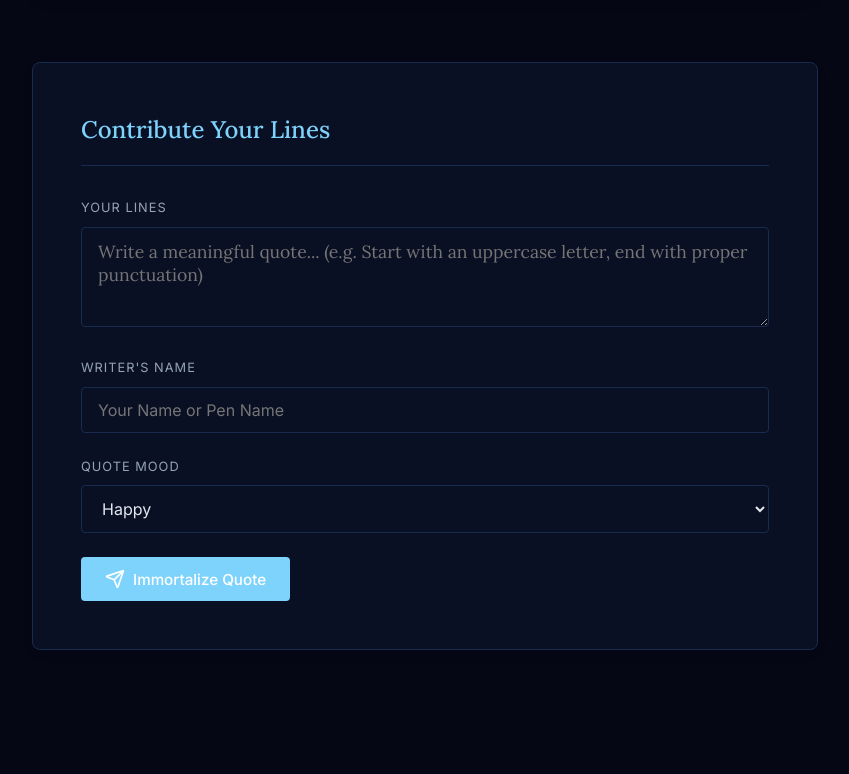
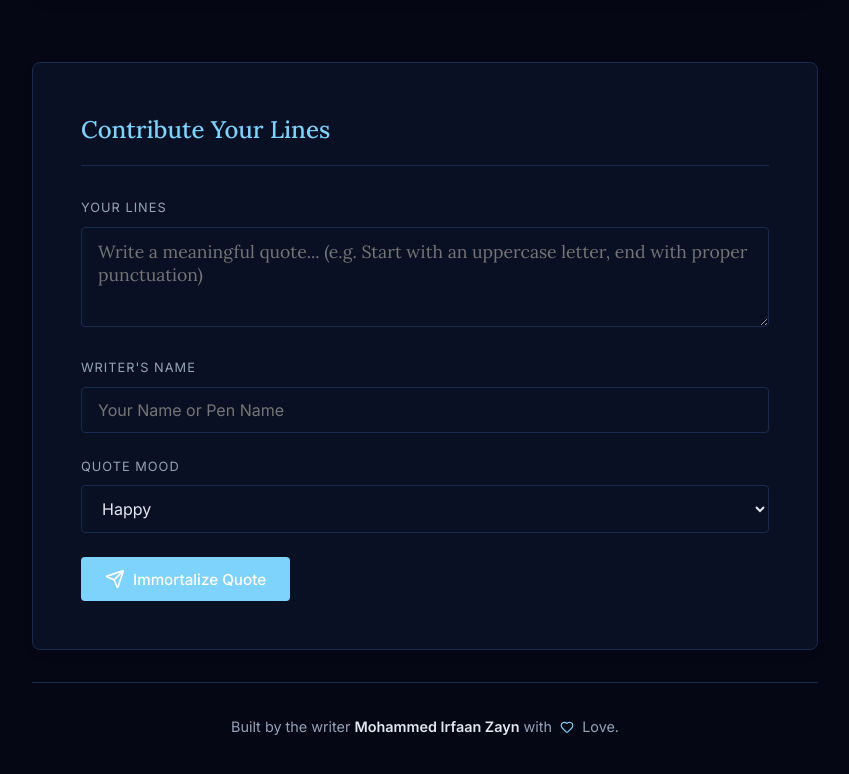
Before and after one commit to LeoxIrfzzzz/Inspira-Ink, a Next.js app: page / in a window 1280 px wide. Shown: the part 648-1422 px from the top of the page, without its empty margins (215-1064 px from the left). Before the commit the page ends 1378 px from the top, so only its background shows below. Built offline with nearby package versions, Linux system fonts and the light colour scheme.

Commit message:
Add credits to writer Mohammed Irfaan Zayn

```diff
--- a/src/app/page.tsx
+++ b/src/app/page.tsx
@@ -212,6 +212,10 @@ export default function InspiraInk() {
           </button>
         </form>
       </section>
+
+      <footer style={{ textAlign: 'center', padding: '2rem 0', color: 'var(--ink-text-muted)', fontSize: '0.9rem', borderTop: '1px solid var(--ink-tertiary)', marginTop: '2rem', fontFamily: 'var(--font-sans)' }}>
+        Built by the writer <strong style={{ color: 'var(--ink-text)' }}>Mohammed Irfaan Zayn</strong> with <Heart size={14} style={{ display: 'inline', color: 'var(--ink-highlight)', margin: '0 4px', position: 'relative', top: '2px' }}/> Love.
+      </footer>
     </main>
   );
 }
```
